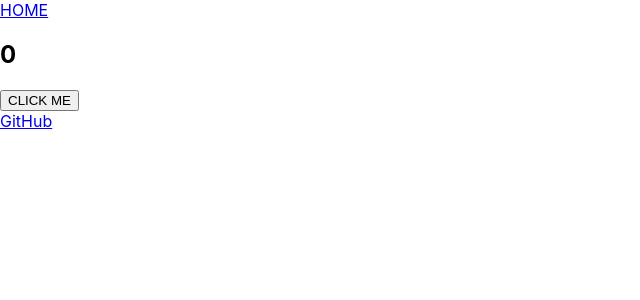
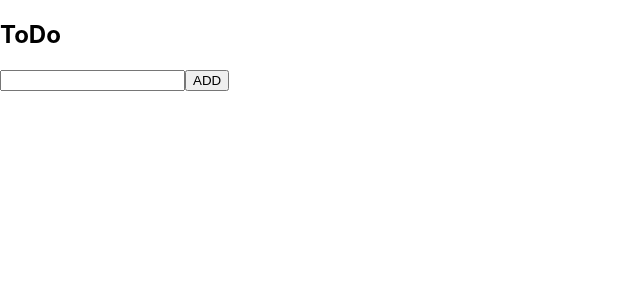
Before and after one commit to Prathyu22/React-JS, a React (Create React App) app in the folder myapp/: page / in a window 1280 px wide. Shown: the top 300 px of the page, without its empty margins (0-640 px from the left). Built offline with nearby package versions, Linux system fonts and the light colour scheme.

Commit message:
Day-6_ToDo Basics

```diff
--- a/myapp/src/components/Content.js
+++ b/myapp/src/components/Content.js
@@ -1,50 +1,30 @@
-import ListItem from './ListItem'
+
 import {useState} from 'react'
-import {render} from "react-dom";
 const Content = () => {
-   //Let counter = 0
-    let [counter,setCounter] = useState(0)
-    //console.log(counter)
-    //console.log(mysteryFunction)
-    console.log("rerender")
+
+    const [items, setItems] = useState([])
+    const [value, setValue] = useState('')
+
+    const handleSubmit = () => {
+        setItems(prev => [...prev,value])
+    }
+
+    const handleInput = (e) => {
+        setValue(e.target.value)
+    }
+
     return (
-        <div className="container">
-             <h2>{counter}</h2>
-            <button onClick= { () => {
-                //console.log('BUTTON CLICKED')
-                //counter = counter + 1
-                setCounter(previousValue => previousValue + 1)
-            }} >CLICK ME </button>
-        </div>
+        <>
+          <h2>ToDo</h2>
+          <form>
+            <input onChange={handleInput} type="text" />
+            <button onClick={handleSubmit} type="submit">ADD</button>
+          </form>
+          <ul>
+              {items.map(item => <li>{item}</li>)}
+          </ul>
+        </>
     );
 }
 
 export default Content;
-
-/*import React from "react";
-
-class Content extends React.Component {
-    constructor() {
-        super();
-        this.state = {
-            count: 0
-        };
-    }
-
-    render() {
-        return (
-            <div className="container">
-            {/*
-            <h2>{counter}</h2>
-            <button onClick= { () => {
-                console.log('BUTTON CLICKED')
-                counter = counter + 1
-            }} >CLICK ME </button>
-            */
-            /*Lorem ipsum dolor sit amet
-            </div>
-        )
-    }
-}
-
-export default Content;*/
--- a/myapp/src/components/layouts/Footer.js
+++ b/myapp/src/components/layouts/Footer.js
@@ -1,7 +1,7 @@
 const Footer = () => {
     return (
         <footer>
-            <a href="a">GitHub</a>
+            <a href="a"></a>
         </footer>
     );
 }
--- a/myapp/src/components/layouts/Navbar.js
+++ b/myapp/src/components/layouts/Navbar.js
@@ -1,7 +1,7 @@
 const Navbar = () => {
     return (
         <nav>
-            <a href="a">HOME</a>
+            <a href="a"></a>
         </nav>
     );
 }
```
